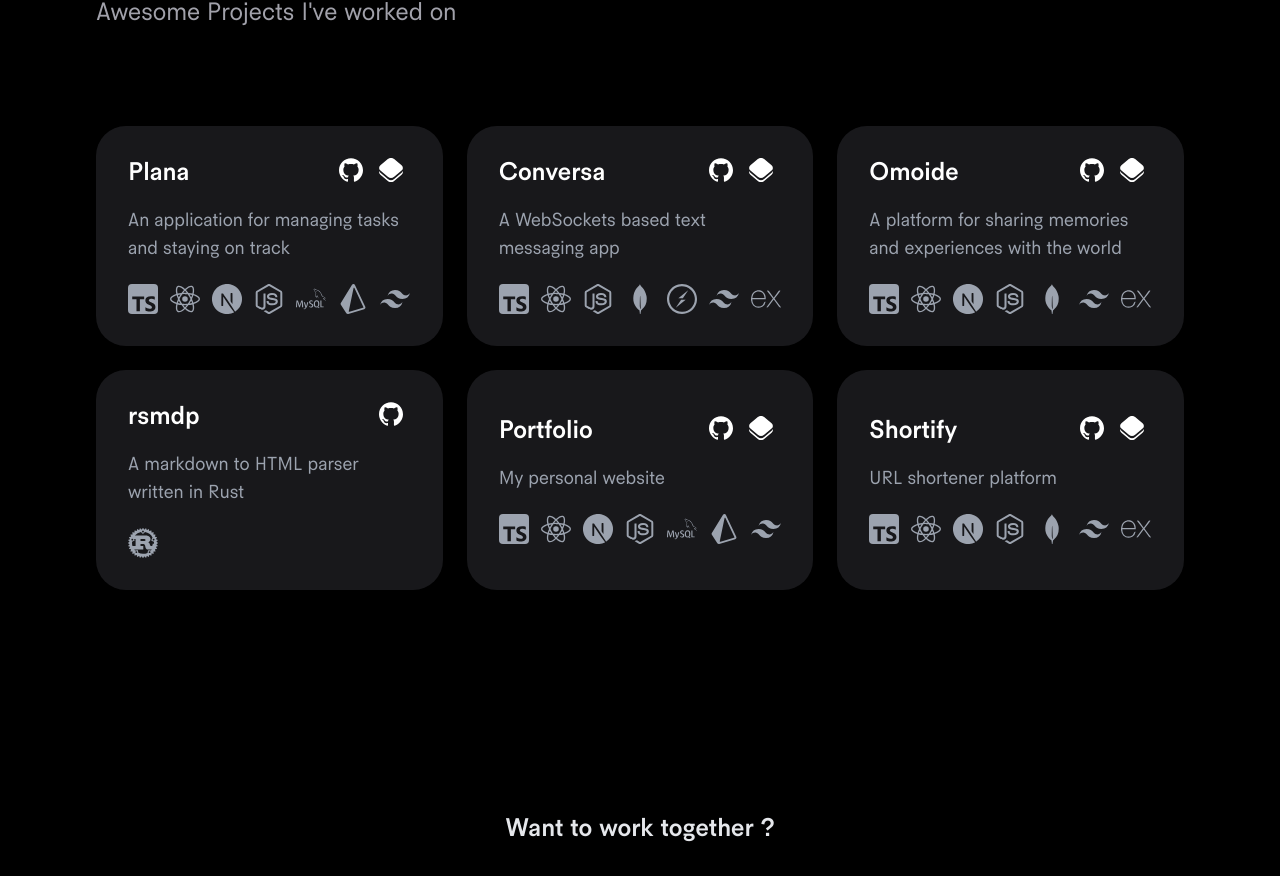
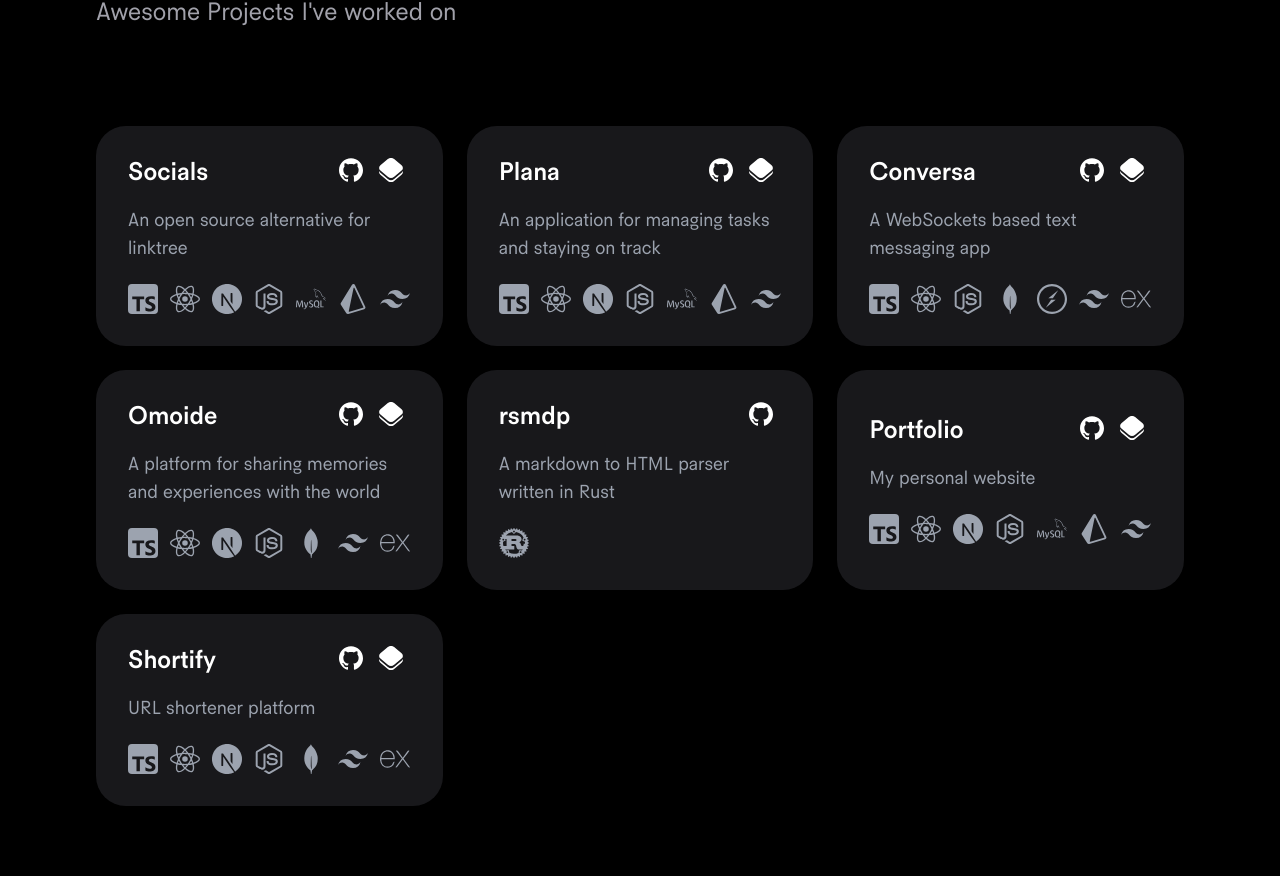
Before and after one commit to triyanox/portfolio.v2, a Next.js app: page / in a window 1280 px wide. Shown: the part 1418-2294 px from the top of the page. Built offline with nearby package versions, Linux system fonts and the light colour scheme.

Commit message:
Adding new project  - Socials

```diff
--- a/data/projects.ts
+++ b/data/projects.ts
@@ -10,12 +10,12 @@ import {
   MySql,
   SocketIo,
   Rust,
-} from "../components/ui/Icons";
+} from '../components/ui/Icons'
 
 const projects = [
   {
-    name: "Plana",
-    description: "An application for managing tasks and staying on track",
+    name: 'Socials',
+    description: 'An open source alternative for linktree',
     tech: [
       Typescript,
       Reactdotjs,
@@ -25,12 +25,27 @@ const projects = [
       Prisma,
       Tailwindcss,
     ],
-    link: "https://github.com/triyanox/plana",
-    preview: "https://plana.achaq.codes",
+    link: 'https://github.com/triyanox/socials',
+    preview: 'https://socials.achaq.codes',
   },
   {
-    name: "Conversa",
-    description: "A WebSockets based text messaging app",
+    name: 'Plana',
+    description: 'An application for managing tasks and staying on track',
+    tech: [
+      Typescript,
+      Reactdotjs,
+      Nextdotjs,
+      Nodedotjs,
+      MySql,
+      Prisma,
+      Tailwindcss,
+    ],
+    link: 'https://github.com/triyanox/plana',
+    preview: 'https://plana.achaq.codes',
+  },
+  {
+    name: 'Conversa',
+    description: 'A WebSockets based text messaging app',
     tech: [
       Typescript,
       Reactdotjs,
@@ -40,13 +55,13 @@ const projects = [
       Tailwindcss,
       Express,
     ],
-    link: "https://github.com/triyanox/conversa-client",
-    preview: "https://conversa.achaq.codes",
+    link: 'https://github.com/triyanox/conversa-client',
+    preview: 'https://conversa.achaq.codes',
   },
   {
-    name: "Omoide",
+    name: 'Omoide',
     description:
-      "A platform for sharing memories and experiences with the world",
+      'A platform for sharing memories and experiences with the world',
     tech: [
       Typescript,
       Reactdotjs,
@@ -56,19 +71,19 @@ const projects = [
       Tailwindcss,
       Express,
     ],
-    link: "https://github.com/triyanox/omoide-client",
-    preview: "https://omoide.achaq.codes",
+    link: 'https://github.com/triyanox/omoide-client',
+    preview: 'https://omoide.achaq.codes',
   },
   {
-    name: "rsmdp",
-    description: "A markdown to HTML parser written in Rust",
+    name: 'rsmdp',
+    description: 'A markdown to HTML parser written in Rust',
     tech: [Rust],
-    link: "https://github.com/triyanox/rsmdp",
-    preview: "",
+    link: 'https://github.com/triyanox/rsmdp',
+    preview: '',
   },
   {
-    name: "Portfolio",
-    description: "My personal website",
+    name: 'Portfolio',
+    description: 'My personal website',
     tech: [
       Typescript,
       Reactdotjs,
@@ -78,12 +93,12 @@ const projects = [
       Prisma,
       Tailwindcss,
     ],
-    link: "https://github.com/triyanox/portfolio.v2",
-    preview: "https://achaq.codes",
+    link: 'https://github.com/triyanox/portfolio.v2',
+    preview: 'https://achaq.codes',
   },
   {
-    name: "Shortify",
-    description: "URL shortener platform",
+    name: 'Shortify',
+    description: 'URL shortener platform',
     tech: [
       Typescript,
       Reactdotjs,
@@ -93,9 +108,9 @@ const projects = [
       Tailwindcss,
       Express,
     ],
-    link: "https://github.com/triyanox/shortify-client",
-    preview: "https://shortify.achaq.codes",
+    link: 'https://github.com/triyanox/shortify-client',
+    preview: 'https://shortify.achaq.codes',
   },
-];
+]
 
-export default projects;
+export default projects
```
